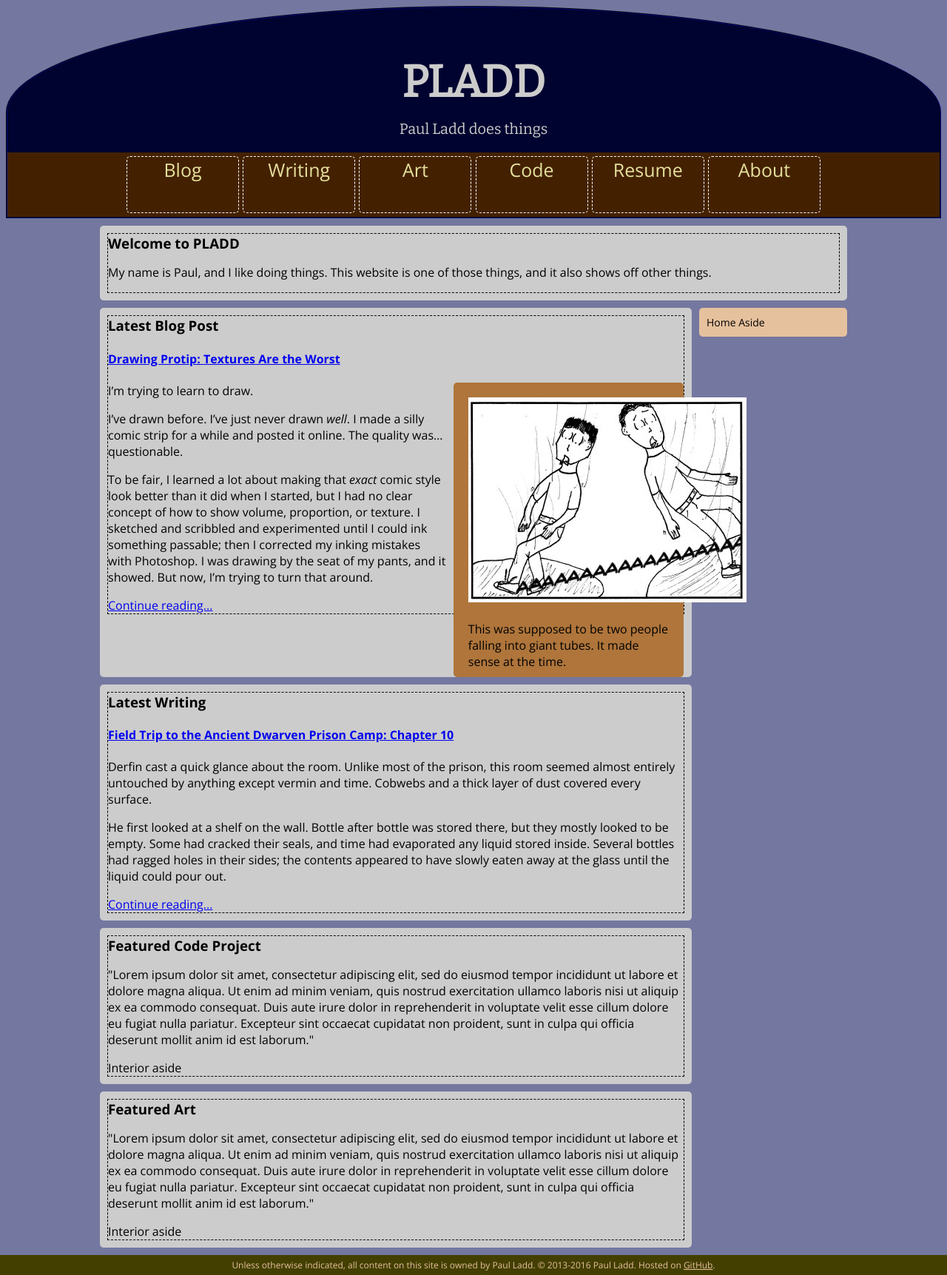
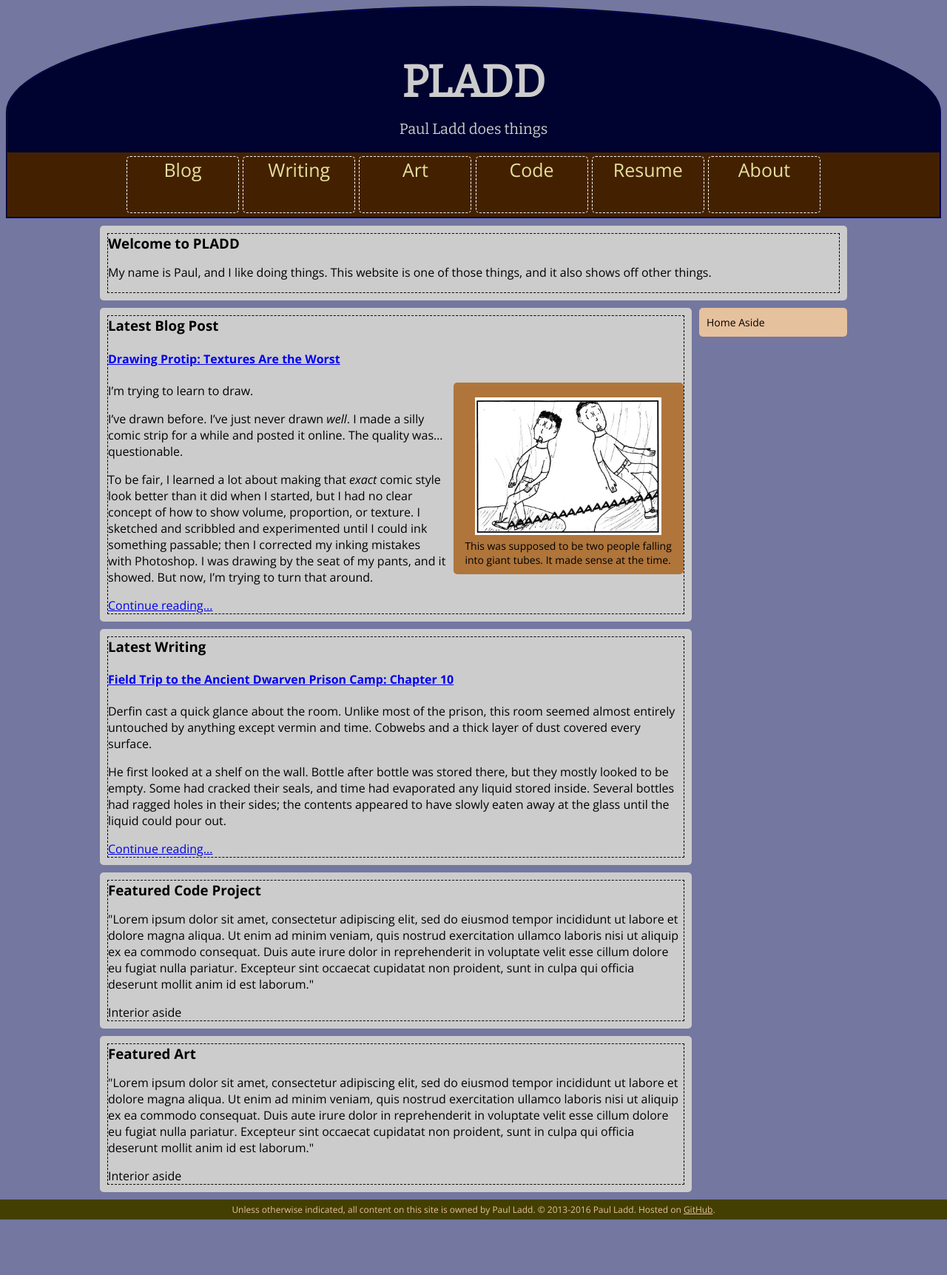
Before and after one commit to itspladd/personal-website-old, a Jekyll site: the page built from index.html, in a window 1280 px wide. Shown: the whole page at 74% size. Built offline with Jekyll 4.4.1, drawn with Linux system fonts in a browser that asks for light colours; after the commit the page ends 1648 px from its top, so only the background shows below that.

Commit message:
CSS for fig, fig img, fig figcaption

```diff
--- a/css/main.css
+++ b/css/main.css
@@ -215,17 +215,24 @@ article p img {
 
 /* Figure is for images with captions. Should contain both <img> and <figcaption>.*/
 figure {
-
+    max-width: 90%;
+    margin-left: auto;
+    margin-right: auto;
+    text-align: center;
 }
 
 /* Img is the actual image tag. */
-img {
-
+figure img {
+    margin-bottom: 0px;
+    max-width: inherit;
 }
 
 /* Figcaption is for image captions. */
-figcaption {
-
+figure figcaption {
+    display: block;
+    font-size: 14px;
+    text-align: left;
+    margin: 0px;
 }
 
 /* Footer holds copyright information and a site map.*/
```
